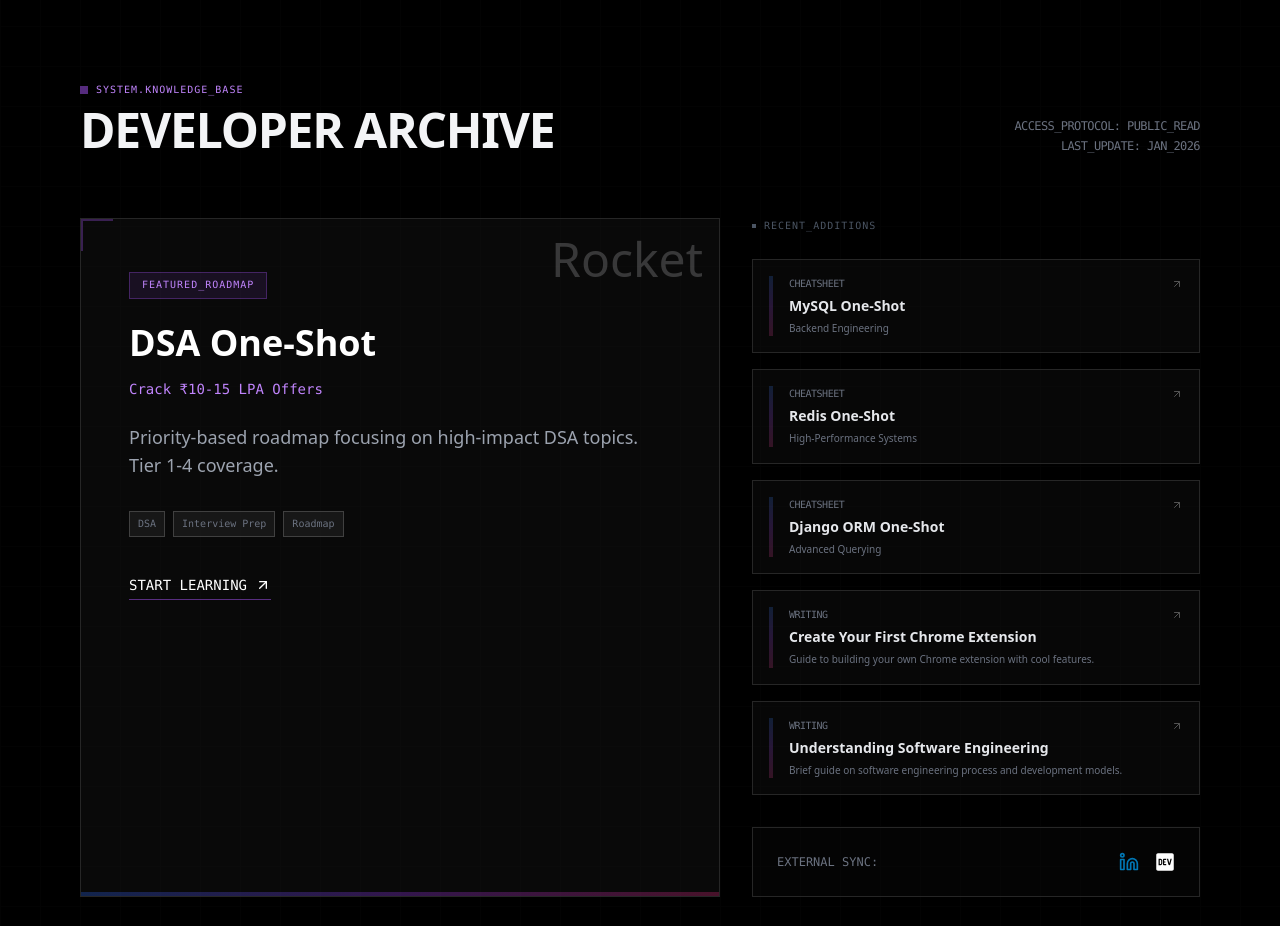
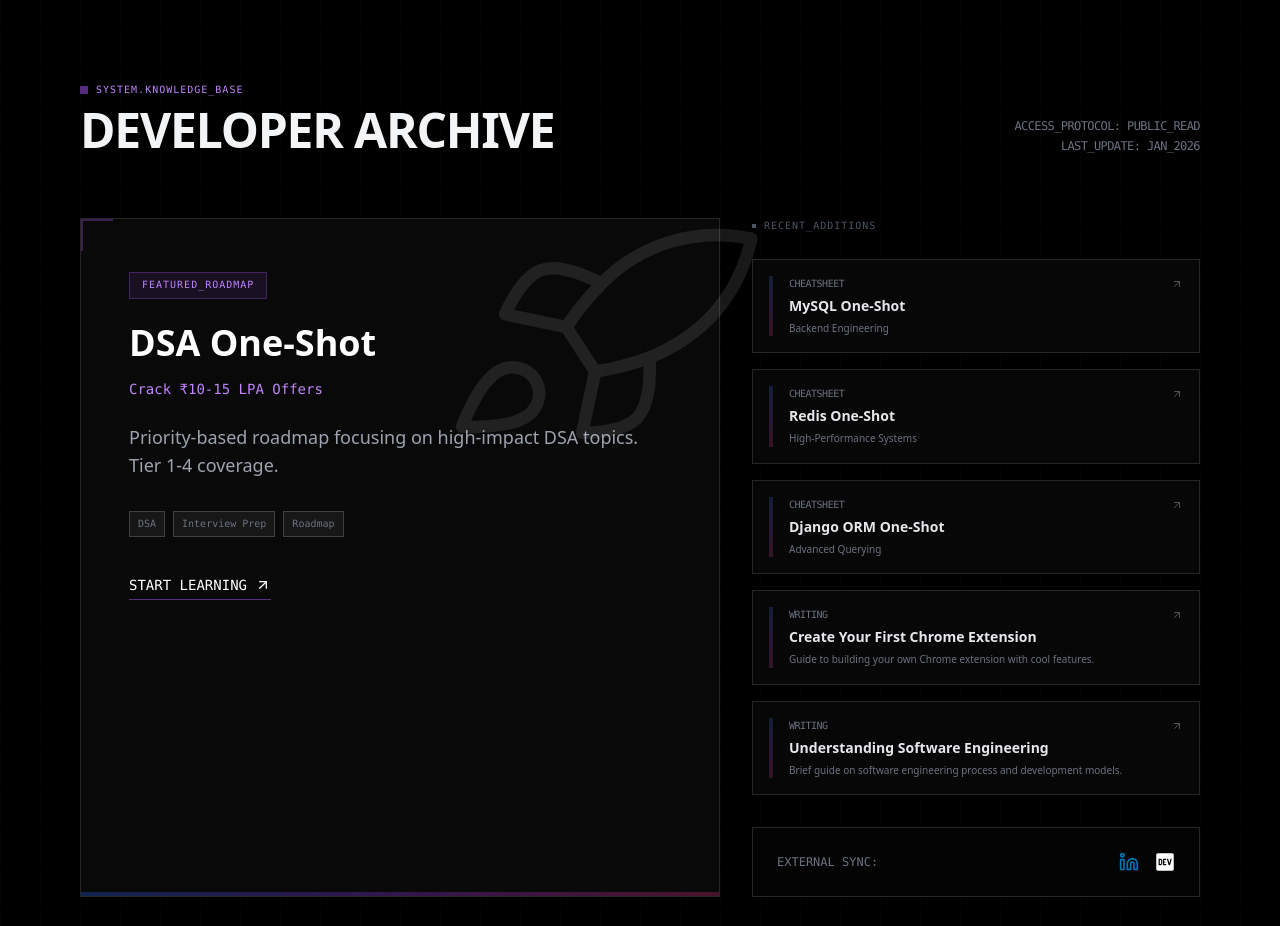
Before and after one commit to AnkushSinghGandhi/my-portfolio, a React (Vite) app: page / in a window 1280 px wide. Shown: the part 6860-7786 px from the top of the page. Built offline with nearby package versions, Linux system fonts and the light colour scheme; no server answers.

Commit message:
fixed icon rendering

```diff
--- a/src/components/DevLibrary.jsx
+++ b/src/components/DevLibrary.jsx
@@ -1,11 +1,18 @@
 import { motion } from "framer-motion";
 import { cheatsheets, blogs, writingLinks } from "@/data/library";
-import { ArrowUpRight, BookOpen, Linkedin, ExternalLink } from "lucide-react";
+import { ArrowUpRight, BookOpen, Linkedin, ExternalLink, Rocket, Terminal } from "lucide-react";
 import { FaDev } from "react-icons/fa";
 import { Link } from "react-router-dom";
 
+const iconMap = {
+    "Rocket": Rocket,
+    "Terminal": Terminal,
+};
+
 export default function DevLibrary() {
     const dsaRoadmap = cheatsheets.find(c => c.id === "dsa-roadmap");
+    const Icon = iconMap[dsaRoadmap.icon] || Rocket;
+
     const otherItems = [
         ...cheatsheets.filter(c => c.id !== "dsa-roadmap" && c.featured),
         ...blogs.slice(0, 2)
@@ -64,8 +71,8 @@ export default function DevLibrary() {
                             to={dsaRoadmap.link}
                             className="group relative block h-full bg-neutral-900/40 border border-neutral-800 hover:border-purple-500/50 transition-all duration-500"
                         >
-                            <div className="absolute top-0 right-0 p-4 opacity-20 group-hover:opacity-100 transition-opacity">
-                                <span className="text-5xl">{dsaRoadmap.icon}</span>
+                            <div className="absolute top-0 right-0 p-4 opacity-10 group-hover:opacity-20 transition-opacity transform rotate-12 scale-150">
+                                <Icon size={200} strokeWidth={1} />
                             </div>
 
                             <div className="p-8 sm:p-12">
```
